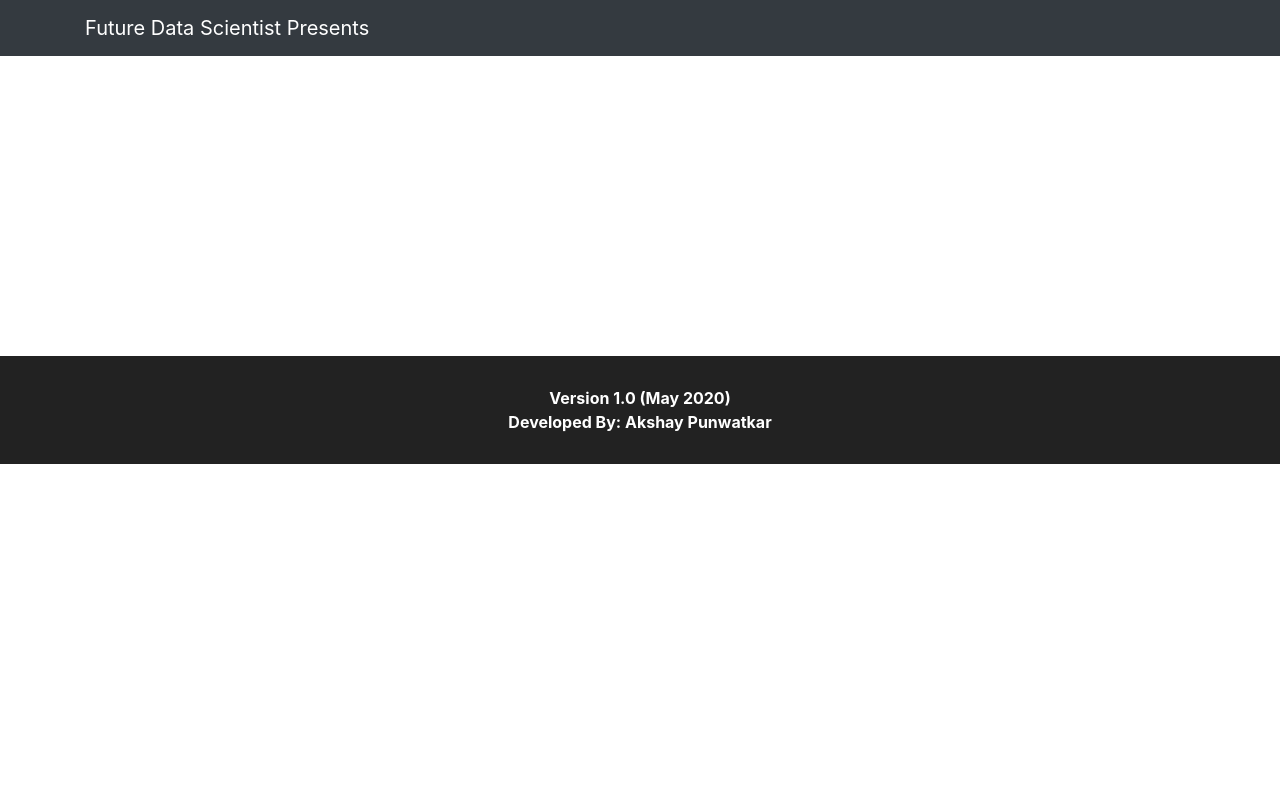
After one commit to akshaypunwatkar/Image-captioning-on-flickerdata, a Flask app: template docker-files/templates/import.html in a window 1280 px wide. The commit adds this page. Run offline with Flask 2, Linux system fonts and the light colour scheme; the template is opened without the code that fills it, so the values that code supplies are empty; parts of the project's set-up code (start-up, migrations or seed data) failed here and were passed over; some libraries are stand-ins or nearby versions.

Commit message:
Generate caption when button is clicked

```diff
--- a/docker-files/app.py
+++ b/docker-files/app.py
@@ -2,6 +2,7 @@ from flask import Flask,request, jsonify, render_template, redirect, url_for, se
 import tensorflow as tf
 import matplotlib.pyplot as plt
 from sklearn.utils import shuffle
+from werkzeug.utils import secure_filename
 import re
 import numpy as np
 import os
@@ -87,6 +88,7 @@ def load_image(image_path,is_url=False):
     if is_url:
         img = tf.image.decode_jpeg(requests.get(image_path).content, channels=3)
     else:
+        print(image_path)
         img = tf.io.read_file(image_path)
         img = tf.image.decode_jpeg(img, channels=3)
 
@@ -176,25 +178,16 @@ def uploader():
         if file and allowed_file(file.filename):
             filename = secure_filename(file.filename)
             file.save(os.path.join(app.config['UPLOAD_FOLDER'], filename))
-            return redirect(url_for('uploaded_file',
-                                        filename=filename))
+            result, attention_plot = evaluate("uploads/" + filename, encoder1, decoder1,False)
+            return " ".join(result[:-1])
 
 @app.route('/uploads/<filename>')
 def uploaded_file(filename):
     return send_from_directory(app.config['UPLOAD_FOLDER'],
                                filename)
 
-#GUI predict
-@app.route('/results')
-def predict_gui():
-    return "something"
-
-
-#REST API
-@app.route('/predict',methods=['POST','GET'])
-def predict_rest():
-    data = {"success": False}
-
+@app.route('/predict_api',methods=['POST','GET'])
+def predict():
     if request.method in ["POST","GET"]:
         if request.form.get("filepath"):
             path = request.form.get("filepath")
@@ -213,6 +206,7 @@ def predict_rest():
 if __name__ == '__main__':
     app.run(host='0.0.0.0', port=8088, debug=True,threaded=False)
 
+
 #curl -X GET -F filepath=images/COCO_train2014_000000050592.jpg 'http://localhost:8088/predict'
 #curl -X POST -F filepath=images/COCO_train2014_000000050592.jpg 'http://localhost:8088/predict'
 #curl -X GET -F filepath=https://media.stadiumtalk.com/51/78/5178471c78244562a6fa79e0e14d7a32.jpg 'http://localhost:8088/predict'
--- /dev/null
+++ b/docker-files/static/css/main.css
@@ -0,0 +1,72 @@
+.img-preview {
+    width: 256px;
+    height: 256px;
+    position: relative;
+    border: 5px solid #F8F8F8;
+    box-shadow: 0px 2px 4px 0px rgba(0, 0, 0, 0.1);
+    margin-top: 1em;
+    margin-bottom: 1em;
+}
+
+.img-preview>div {
+    width: 100%;
+    height: 100%;
+    background-size: 256px 256px;
+    background-repeat: no-repeat;
+    background-position: center;
+}
+
+input[type="file"] {
+    display: none;
+}
+
+.upload-label{
+    display: inline-block;
+    padding: 12px 30px;
+    background: #39D2B4;
+    color: #fff;
+    font-size: 1em;
+    transition: all .4s;
+    cursor: pointer;
+}
+
+.upload-label:hover{
+    background: #34495E;
+    color: #39D2B4;
+}
+
+.loader {
+    border: 8px solid #f3f3f3; /* Light grey */
+    border-top: 8px solid #3498db; /* Blue */
+    border-radius: 50%;
+    width: 50px;
+    height: 50px;
+    animation: spin 1s linear infinite;
+}
+
+@keyframes spin {
+    0% { transform: rotate(0deg); }
+    100% { transform: rotate(360deg); }
+}
+
+.foot
+{
+
+    background-color: #222222;
+    color:white;
+    margin-top:300px;
+    margin-bottom:0px;
+    padding-top:30px;
+    padding-bottom: 30px;
+    padding-left:0px;
+    text-align:center;
+    margin-left: 0px;
+    margin-right: 0px;
+    padding-right: 0px;
+
+    bottom: 0;
+    width: 100%;
+
+
+}
+.
--- /dev/null
+++ b/docker-files/static/js/main.js
@@ -0,0 +1,54 @@
+$(document).ready(function () {
+    // Init
+    $('.image-section').hide();
+    $('.loader').hide();
+    $('#result').hide();
+
+    // Upload Preview
+    function readURL(input) {
+        if (input.files && input.files[0]) {
+            var reader = new FileReader();
+            reader.onload = function (e) {
+                $('#imagePreview').css('background-image', 'url(' + e.target.result + ')');
+                $('#imagePreview').hide();
+                $('#imagePreview').fadeIn(650);
+            }
+            reader.readAsDataURL(input.files[0]);
+        }
+    }
+    $("#imageUpload").change(function () {
+        $('.image-section').show();
+        $('#btn-predict').show();
+        $('#result').text('');
+        $('#result').hide();
+        readURL(this);
+    });
+
+    // Predict
+    $('#btn-predict').click(function () {
+        var form_data = new FormData($('#upload-file')[0]);
+
+        // Show loading animation
+        $(this).hide();
+        $('.loader').show();
+
+        // Make prediction by calling api /predict
+        $.ajax({
+            type: 'POST',
+            url: '/predict',
+            data: form_data,
+            contentType: false,
+            cache: false,
+            processData: false,
+            async: true,
+            success: function (data) {
+                // Get and display the result
+                $('.loader').hide();
+                $('#result').fadeIn(600);
+                $('#result').text(' Caption:  ' + data);
+                console.log('Success!');
+            },
+        });
+    });
+
+});
--- /dev/null
+++ b/docker-files/templates/import.html
@@ -0,0 +1,37 @@
+<html lang="en">
+
+<head>
+    <meta charset="UTF-8">
+    <meta name="viewport" content="width=device-width, initial-scale=1.0">
+    <meta http-equiv="X-UA-Compatible" content="ie=edge">
+    <title>Future Data Scientist Presents</title>
+    <link href="https://cdn.bootcss.com/bootstrap/4.0.0/css/bootstrap.min.css" rel="stylesheet">
+    <script src="https://cdn.bootcss.com/popper.js/1.12.9/umd/popper.min.js"></script>
+    <script src="https://cdn.bootcss.com/jquery/3.3.1/jquery.min.js"></script>
+    <script src="https://cdn.bootcss.com/bootstrap/4.0.0/js/bootstrap.min.js"></script>
+    <link href="{{ url_for('static', filename='css/main.css') }}" rel="stylesheet">
+</head>
+
+<body>
+    <nav class="navbar navbar-dark bg-dark">
+        <div class="container">
+            <a class="navbar-brand" href="#">Future Data Scientist Presents</a>
+
+        </div>
+    </nav>
+    <div class="container">
+        <div id="content" style="margin-top:2em">{% block content %}{% endblock %}</div>
+    </div>
+</body>
+
+<footer>
+    <div class="foot">
+
+    <b>Version 1.0 (May 2020)</b><br>
+    <b>Developed By: Akshay Punwatkar</b>
+
+    </div>
+    <script src="{{ url_for('static', filename='js/main.js') }}" type="text/javascript"></script>
+</footer>
+
+</html>
--- a/docker-files/templates/index.html
+++ b/docker-files/templates/index.html
@@ -55,8 +55,4 @@
       }
 
       </script>
-
-
-  </body>
-
 </html>
```
